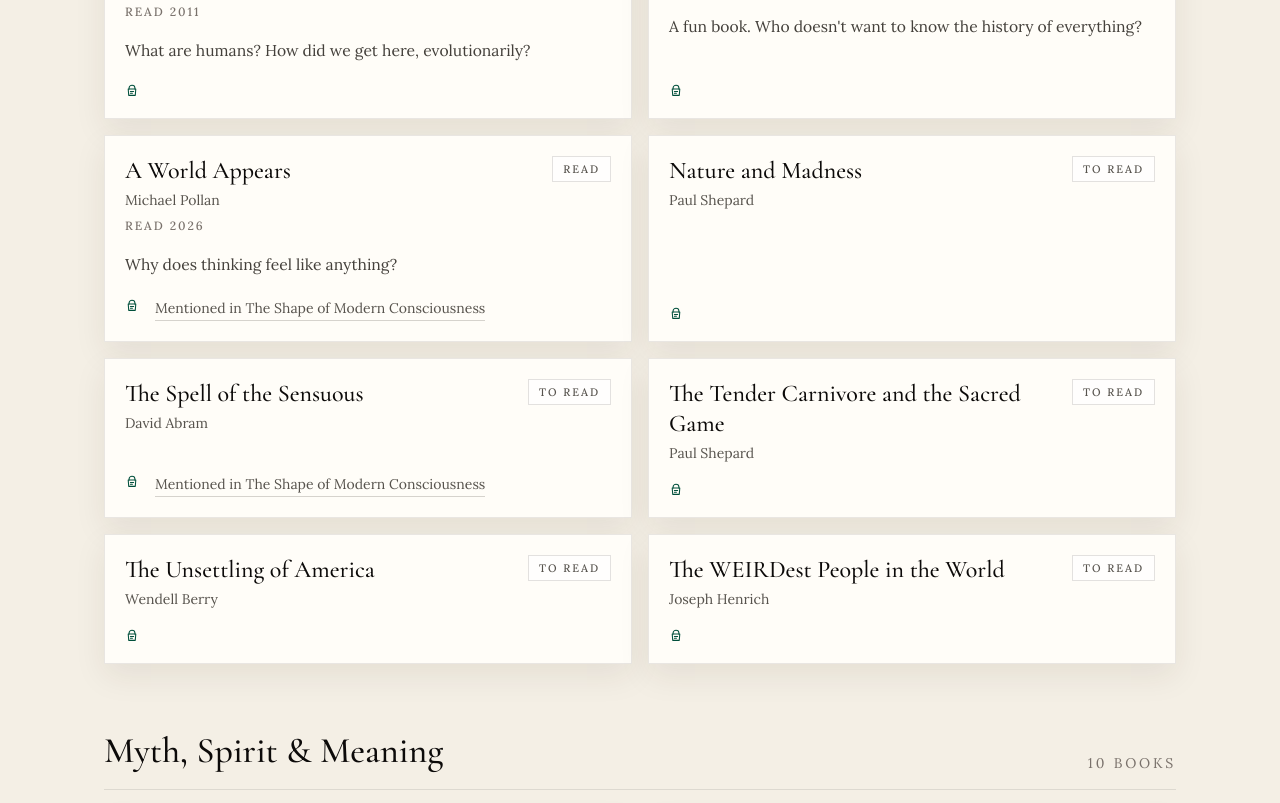
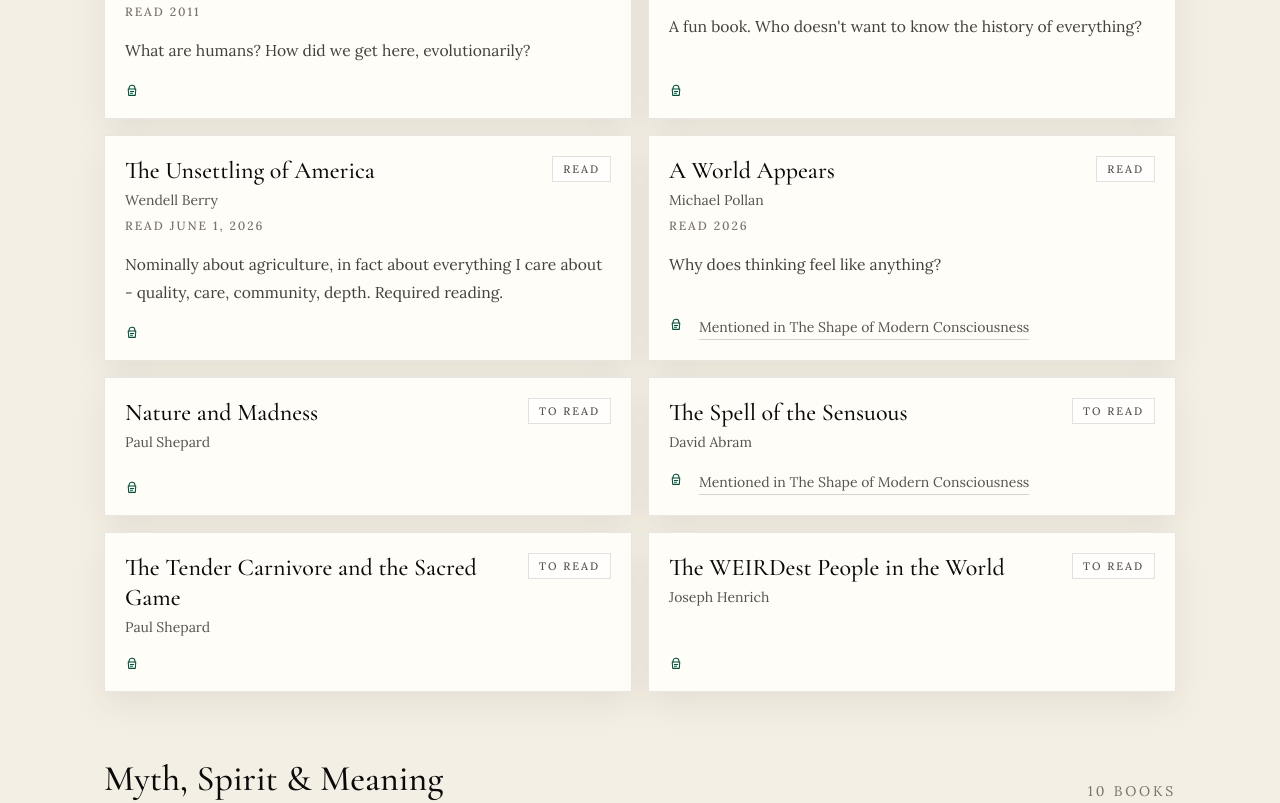
Before and after one commit to teich/teich-web, a Next.js app: page /reading in a window 1280 px wide. Shown: the part 1440-2243 px from the top of the page. Built offline with nearby package versions, Linux system fonts and the light colour scheme.

Commit message:
read more

```diff
--- a/content/reading-list.ts
+++ b/content/reading-list.ts
@@ -389,13 +389,17 @@ export const books: Book[] = [
   {
     title: "Seeing Like a State",
     author: "James C. Scott",
-    status: "to-read",
+    status: "read",
+    dateRead: "2025-05-20",
+    note: "How states turn forests into lumber, cities into grids, people into categories — and why that simplification so often goes disastrously wrong.",
     shelf: "Modern Systems & Their Discontents",
   },
   {
     title: "The Unsettling of America",
     author: "Wendell Berry",
-    status: "to-read",
+    status: "read",
+    dateRead: "2026-06-01",
+    note: "Nominally about agriculture, in fact about everything I care about - quality, care, community, depth. Required reading.",
     shelf: "Origins & the Living World",
   },
   {
```
